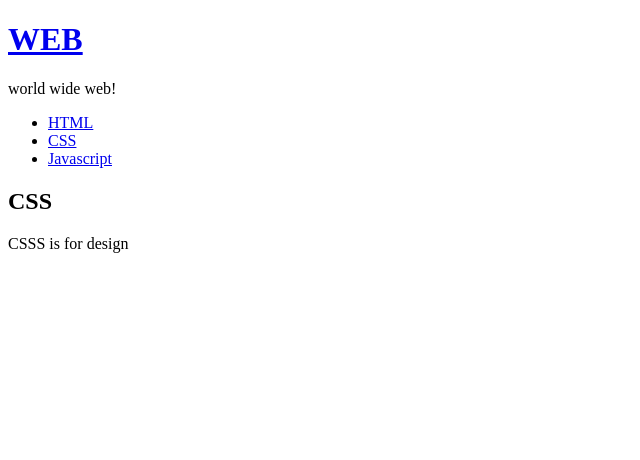
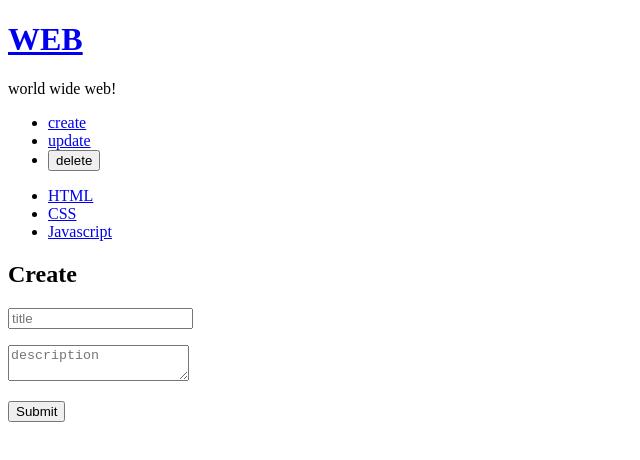
Before and after one commit to anjelra/react_practice, a React (Create React App) app: page / in a window 1280 px wide. Shown: the top 460 px of the page, without its empty margins (0-640 px from the left). Built offline with nearby package versions, Linux system fonts and the light colour scheme.

Commit message:
react Create를 할 수 있게 됨

```diff
--- a/src/App.js
+++ b/src/App.js
@@ -1,7 +1,9 @@
 import React, { Component } from 'react';
 import './App.css';
+import Control from './components/Control';
 import TOC from './components/TOC';
-import Content from './components/Content';
+import ReadContent from './components/ReadContent';
+import CreateContent from './components/CreateContent';
 import Subject from './components/Subject';
 
 // 1. function 형식으로 사용할 수 있다.
@@ -49,8 +51,11 @@
   constructor(props) {
     // 파생 클래스에서 super() 함수가 먼저 호출되어야 this 키워드를 사용할 수 있습니다. 그렇지 않을 경우 참조오류가 발생합니다.
     super(props);
+    // 아래의 값은 contents의 갯수를 확인하기 위한 것일 뿐 UI에는 아무런 영향이 없으므로
+    // state 값에 넣어줄 필요가 없다.
+    this.max_content_id = 3;
     this.state = {
-      mode: 'read',
+      mode: 'create',
       selected_content_id: 2,
       welcome: {title: 'welcome', desc: 'Hello, React!!'},
       subject: {title: 'WEB', sub: 'world wide web!'},
@@ -68,10 +73,12 @@
   // 그 말은 즉슨, props 나 state값이 바뀌면 화면이 다시 그려짐.
   render() {
     console.log('App render');
-    var _title, _desc = null;
+    var _title, _desc, _article = null;
+
     if (this.state.mode === 'welcome') {
       _title = this.state.welcome.title;
       _desc = this.state.welcome.desc;
+      _article = <ReadContent title={_title} desc={_desc}></ReadContent>;
     } else if (this.state.mode === 'read') {
       var i = 0;
       var data = this.state.contents;
@@ -84,6 +91,44 @@
         }
         i++;
       }
+      _article = <ReadContent title={_title} desc={_desc}></ReadContent>;
+    } else if (this.state.mode === 'create') {
+      _article = <CreateContent insertTOC={(title, desc) => {
+        // 배열 state에 추가하는 방법은 2가지가 있는데, push 를 쓰고나면 react가 바뀐 것을 알 수 없어서
+        // 반드시 setState로 마무리를 해줘야 한다. 그런데 이렇게 push 를 쓰는 방법은 좋은 방법이 아니다. (이유는 성능 차이!!)
+        // 따라서, concat() 메소드를 이용해서 원본 데이터는 그대로 두고(push는 원본 데이터가 변경)
+        // concat() 으로 이어주는 방법이 좋은 방법이다.
+
+        // 방법1 push 를 이용
+        // this.state.contents.push({
+        //   contents : {
+        //     id: this.max_content_id + 1,
+        //     title: title,
+        //     desc: desc
+        //   }
+        // });
+
+        // this.setState({
+        //   contents: this.state.contents
+        // });
+
+        // this.max_content_id++;
+
+        // 방법2 concat을 이용
+        var newContents = this.state.contents.concat({
+          id: this.max_content_id + 1,
+            title: title,
+            desc: desc
+        });
+
+
+        this.setState({
+          contents: newContents
+        });
+
+        this.max_content_id++;
+
+      }}></CreateContent>;
     }
     return (
       <div className="App">
@@ -115,6 +160,11 @@
             }.bind(this)}>{this.state.subject.title}</a></h1>
             {this.state.subject.desc}
         </header> */}
+        <Control onChangeMode={(mode) => {
+          this.setState({
+            mode: mode
+          });
+        }}></Control>
         <TOC
           data={this.state.contents}
           onChange={(id) => {
@@ -124,7 +174,8 @@
             });
           }}>
         </TOC>
-        <Content title={_title} desc={_desc}></Content>
+        {_article}
+        {/* <ReadContent title={_title} desc={_desc}></ReadContent> */}
       </div>
     );
   };
--- /dev/null
+++ b/src/components/Control.js
@@ -0,0 +1,25 @@
+// React 라는 라이브러리에서 Component 라는 클래스를 로딩한다는 뜻
+import React, { Component } from 'react';
+
+class Control extends Component {
+    render() {
+      return (
+        <ul>
+            <li><a href="/create" onClick={(e) => {
+                e.preventDefault();
+                this.props.onChangeMode('create');
+            }}>create</a></li>
+            <li><a href="/update"onClick={(e) => {
+                e.preventDefault();
+                this.props.onChangeMode('update');
+            }}>update</a></li>
+            <li><button type="button" value="delete" onClick={(e) => {
+                e.preventDefault();
+                this.props.onChangeMode('delete');
+            }}>delete</button></li>
+        </ul>
+      );
+    }
+}
+
+export default Control;
--- /dev/null
+++ b/src/components/CreateContent.js
@@ -0,0 +1,30 @@
+// React 라는 라이브러리에서 Component 라는 클래스를 로딩한다는 뜻
+import React, { Component } from 'react';
+
+class CreateContent extends Component {
+    render() {
+        // html5의 form 기본 기능에 action 속성은 /create_process 페이지로 이동해라 라는 뜻임.
+        // input type="submit" 버튼을 주게 되면 저 버튼을 클릭했을 때 form 태그의 action 을 받음.
+        // post 로 보내야 하는 이유는(insert, update, delete) get 방식으로 보내게 되면 url 에 노출이 되기 때문에
+        // 노출이 되지 않는 post 방식으로 보내면 됨.
+        // onSubmit의 e.preventDefault() 메소드를 호출하는 이유는, form 기본 기능은 페이지 전환이 일어나기 때문에
+        // e.preventDefault() 를 사용해서 페이지가 이동하지 못하도록 막아야함.
+        return (
+        <article>
+            <h2>Create</h2>
+            <form action="/create_process" method="post"
+                onSubmit={(e) => {
+                    e.preventDefault();
+                    this.props.insertTOC(e.target.title.value, e.target.desc.value);
+                }}
+            >
+                <p><input type="text" name="title" placeholder="title"></input></p>
+                <textarea name="desc" placeholder="description"></textarea>
+                <p><input type="submit"></input></p>
+            </form>
+        </article>
+        );
+    }
+}
+
+export default CreateContent;
--- a/src/components/Content.js
+++ b/src/components/ReadContent.js
@@ -1,7 +1,7 @@
 // React 라는 라이브러리에서 Component 라는 클래스를 로딩한다는 뜻
 import React, { Component } from 'react';
 
-class Content extends Component {
+class ReadContent extends Component {
     render() {
         console.log('Content render');
         return (
@@ -13,4 +13,4 @@
     }
 }
 
-export default Content;
+export default ReadContent;
```
